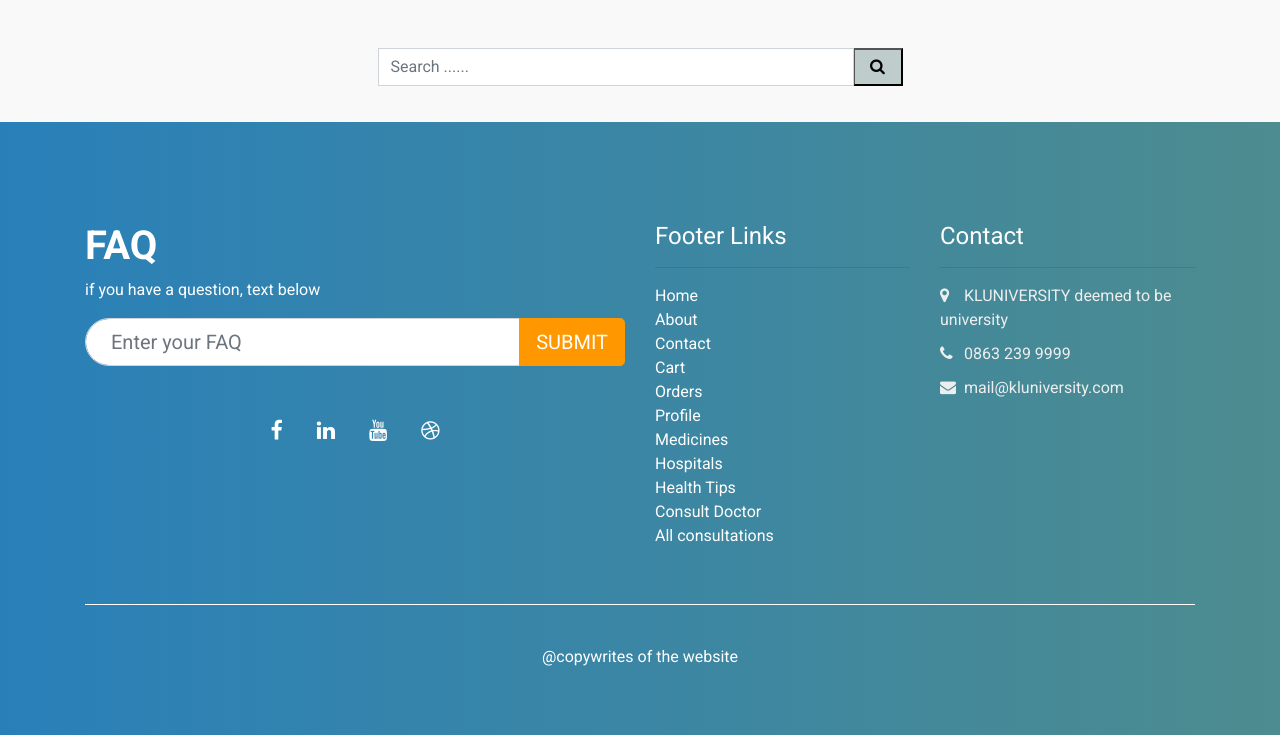
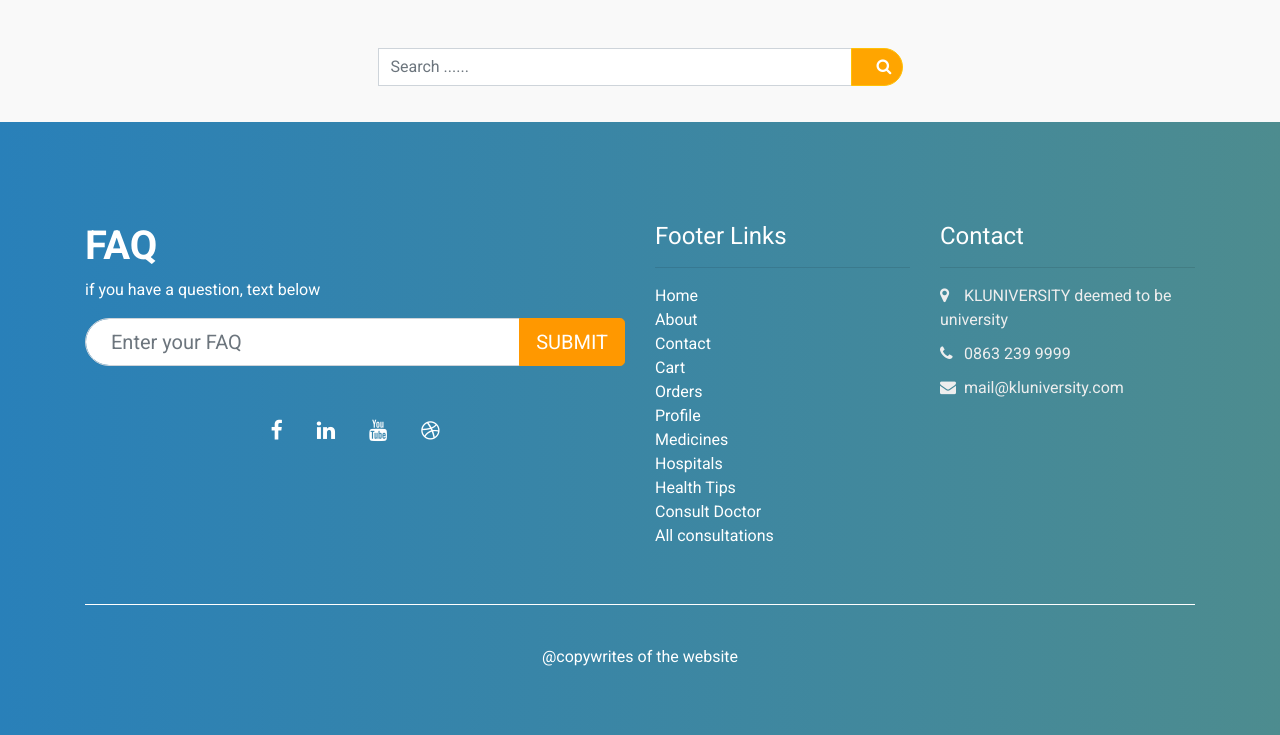
Before and after one commit to Vamsi1810/Health-care-and-well-being-systems, a Django app: page /customer/hospitals/ in a window 1280 px wide. Shown: the part 71-806 px from the top of the page. Run offline with Django 3.2, Linux system fonts and the light colour scheme; data that the repository does not hold is empty; some libraries are stand-ins or nearby versions.

Commit message:
All modifications done

```diff
--- a/SDP_2/customer/templates/hospitals.html
+++ b/SDP_2/customer/templates/hospitals.html
@@ -4,6 +4,12 @@
 Hospitals
 {% endblock %}
 {% block extra_style %}
+<head>
+	<link
+	  rel="stylesheet"
+	  href="https://cdnjs.cloudflare.com/ajax/libs/animate.css/4.1.1/animate.min.css"
+	/>
+  </head>
 <style>
 	img {
 		margin: 20px;
@@ -32,7 +38,7 @@ Hospitals
 	.searchbut
 	{
 		width: 50px;
-		background-color: rgb(191, 204, 204);
+		/* background-color: rgb(191, 204, 204); */
 	}
 	@media (max-width: 992px) {
 		.cartdisplay {
@@ -57,7 +63,7 @@ Hospitals
 				{% csrf_token %}
 				<input type="text" class="form-control" name="search" placeholder="Search ......" aria-label="Recipient's username">
 				<div class="input-group-append">
-					<button class="searchbut" type="submit"><i class="fa fa-search"></i></button>
+					<button class="searchbut btn btn-warning" type="submit"><i class="fa fa-search place"></i></button>
 				</div>
 			</form>
 		</div>
@@ -70,7 +76,7 @@ Hospitals
 			<div class="cartdisplay">
 				{% if hospitals %}
 				{% for hospital in hospitals %}
-				<form class="card shadow-sm" action="{% url 'appointment' hospital.name %}" method="GET">
+				<form class="card shadow-sm animate__animated animate__slideInLeft" action="{% url 'appointment' hospital.name %}" method="GET">
 					<!-- {% csrf_token %} -->
 					<img class="image" src="{{hospital.image}}">
 					<div class="card-body">
```
Also changed, not shown: 3 other files.
